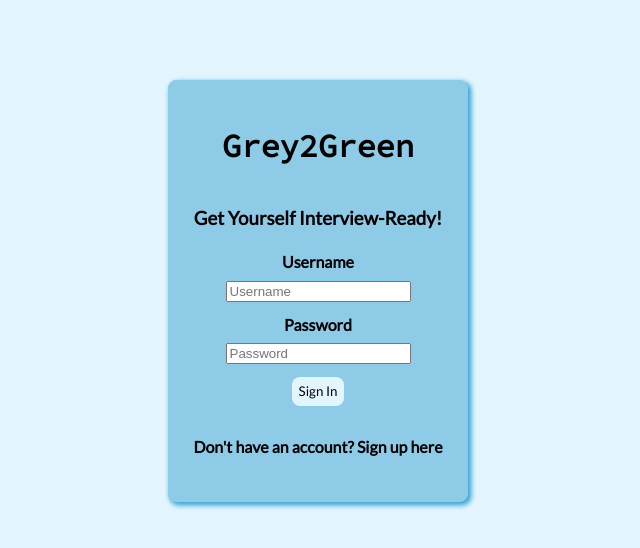
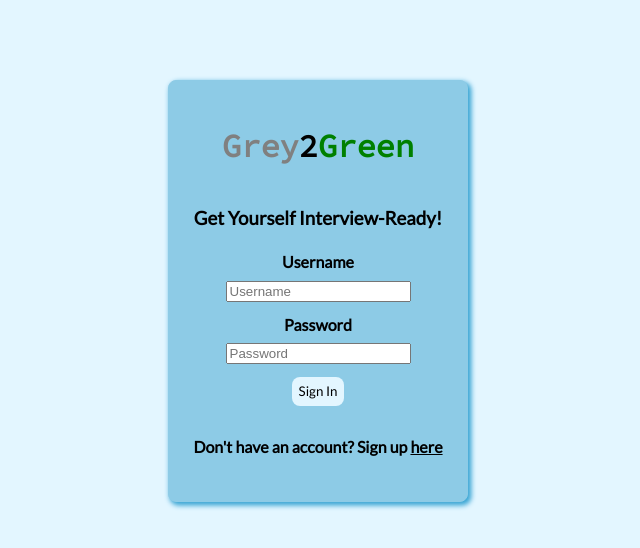
Before and after one commit to dmckenna44/grey2green, a React (Create React App) app in the folder client/: page / in a window 1280 px wide. Shown: the top 548 px of the page, without its empty margins (322-962 px from the left). Built offline with nearby package versions, Linux system fonts and the light colour scheme; no server answers.

Commit message:
add some styles, reinstate sessions with secure:true

```diff
--- a/client/src/Components/Home.jsx
+++ b/client/src/Components/Home.jsx
@@ -34,8 +34,8 @@ const Home = () => {
         return res.json();
       }).then(data => {
         console.log('data from login', data)
+        setGoodLogin(false);
         if(data) {
-          setGoodLogin(false);
           navigate(`users/${data.username}`);
         }
       }).catch(err => {
@@ -56,7 +56,7 @@ const Home = () => {
 
   return (
     <div id="home-page-container">
-      <h1 className="home-page-title">Grey2Green</h1>
+      <h1 className="home-page-title"><span style={{color: 'grey'}}>Grey</span>2<span style={{color: 'green'}}>Green</span></h1>
       <h3>Get Yourself Interview-Ready!</h3>
       <form id="login-form">
         <label>Username</label>
--- a/client/src/stylesheets/_buttons.scss
+++ b/client/src/stylesheets/_buttons.scss
@@ -96,7 +96,12 @@
   }
 }
 
-#sign-in-link {
+#sign-up-link {
   font-weight: bolder;
   text-decoration: underline;
+  cursor: pointer;
+
+  &:hover {
+    color: $backgroundLight;
+  }
 }
```
Also changed, not shown: 2 other files (tests, documents, lock files or other folders).
